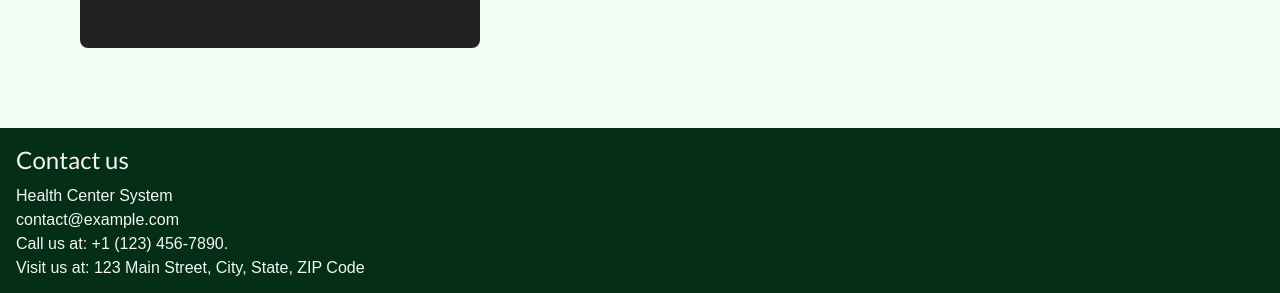
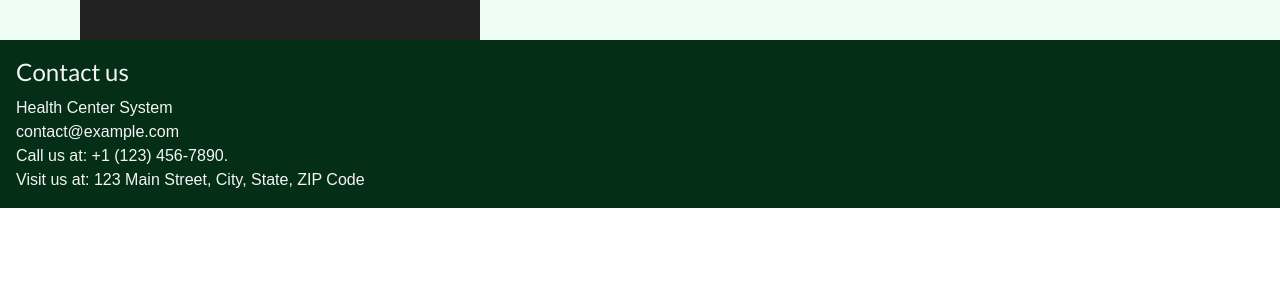
Before and after one commit to shuan-co/Health-Care-System, a React (Create React App) app in the folder client/: page / in a window 1280 px wide. Shown: the part 592-885 px from the top of the page. After the commit the page ends 800 px from the top, so only its background shows below. Built offline with nearby package versions, Linux system fonts and the light colour scheme.

Commit message:
Fixed Footer Position
stick to bottom

```diff
--- a/client/src/pages/noAuth/components/Footer.jsx
+++ b/client/src/pages/noAuth/components/Footer.jsx
@@ -2,12 +2,12 @@
 
 export default function Footer() {
   return (
-    <footer className='w-screen bg-green-950 p-4'>
-        <p className="text-neutral-100 text-2xl lato">Contact us</p>
-            <p className='sans-serif text-neutral-100 text-base mt-2'>Health Center System</p>
-            <p className='sans-serif text-neutral-100 text-base'>contact@example.com</p>
-            <p className='sans-serif text-neutral-100 text-base'>Call us at: +1 (123) 456-7890.</p>
-            <p className='sans-serif text-neutral-100 text-base'>Visit us at: 123 Main Street, City, State, ZIP Code</p>
+    <footer className='w-screen bg-green-950 p-4 fixed bottom-0'>
+      <p className="text-neutral-100 text-2xl lato">Contact us</p>
+      <p className='sans-serif text-neutral-100 text-base mt-2'>Health Center System</p>
+      <p className='sans-serif text-neutral-100 text-base'>contact@example.com</p>
+      <p className='sans-serif text-neutral-100 text-base'>Call us at: +1 (123) 456-7890.</p>
+      <p className='sans-serif text-neutral-100 text-base'>Visit us at: 123 Main Street, City, State, ZIP Code</p>
     </footer>
   )
 }
```
